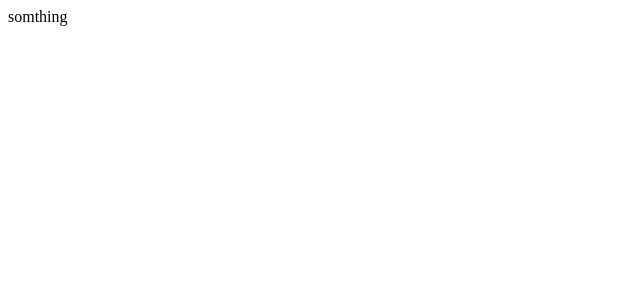
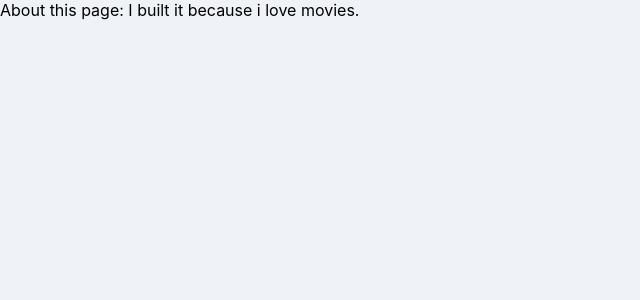
Before and after one commit to sungalex/movie-app-2020, a React (Create React App) app: page /#/about in a window 1280 px wide. Shown: the top 300 px of the page, without its empty margins (0-640 px from the left). Built offline with nearby package versions, Linux system fonts and the light colour scheme.

Commit message:
building the router

```diff
--- a/src/App.js
+++ b/src/App.js
@@ -1,7 +1,13 @@
 import React from 'react';
+import { HashRouter, Route } from "react-router-dom";
+import Home from "./routes/Home";
+import About from "./routes/About";
 
 function App() {
-  return <div>somthing</div>
+  return <HashRouter>
+    <Route path="/" exact={true} component={Home} />
+    <Route path="/about" component={About} />
+  </HashRouter>
 }
 
 export default App;
--- /dev/null
+++ b/src/routes/About.js
@@ -0,0 +1,7 @@
+import React from "react";
+
+function About() {
+    return <span>About this page: I built it because i love movies.</span>
+}
+
+export default About;
```
Also changed, not shown: src/routers/About.js (deleted), src/routes/Home.css (renamed from src/routers/Home.css), src/routes/Home.js (renamed from src/routers/Home.js).
